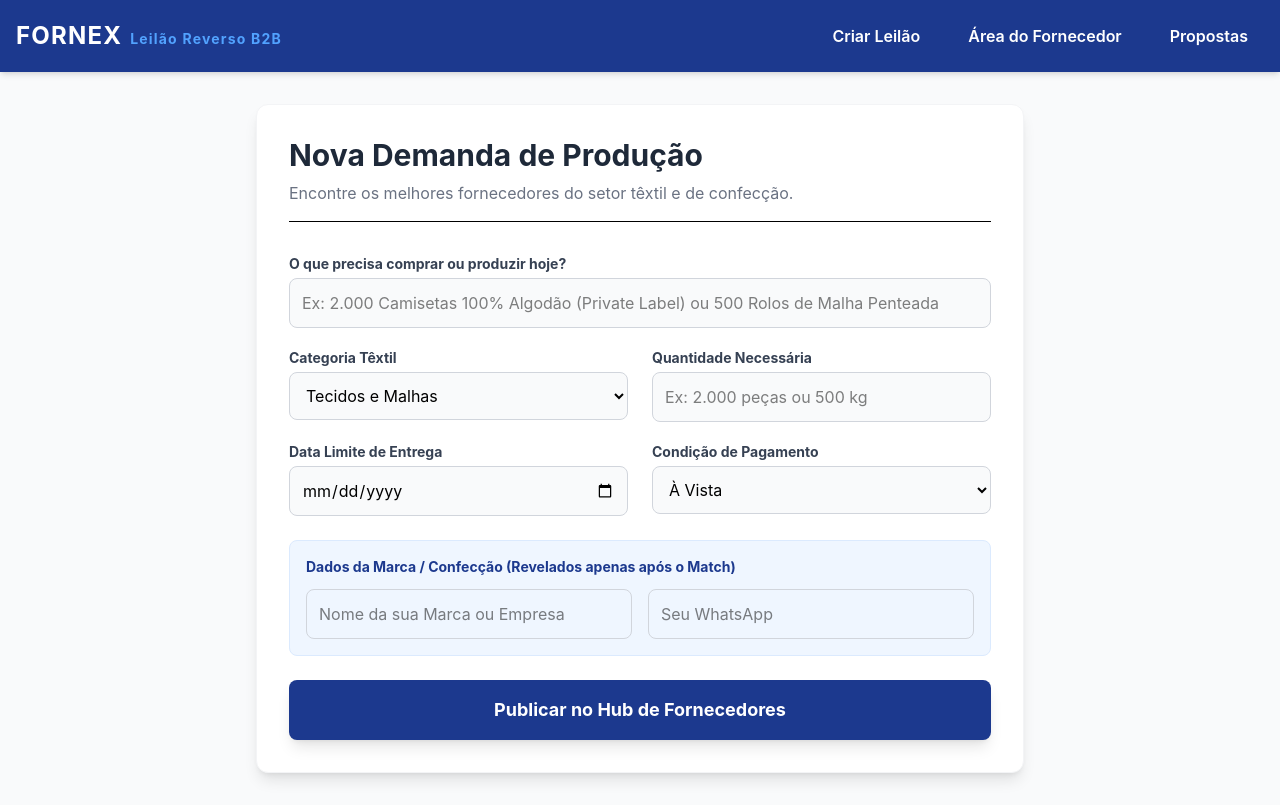
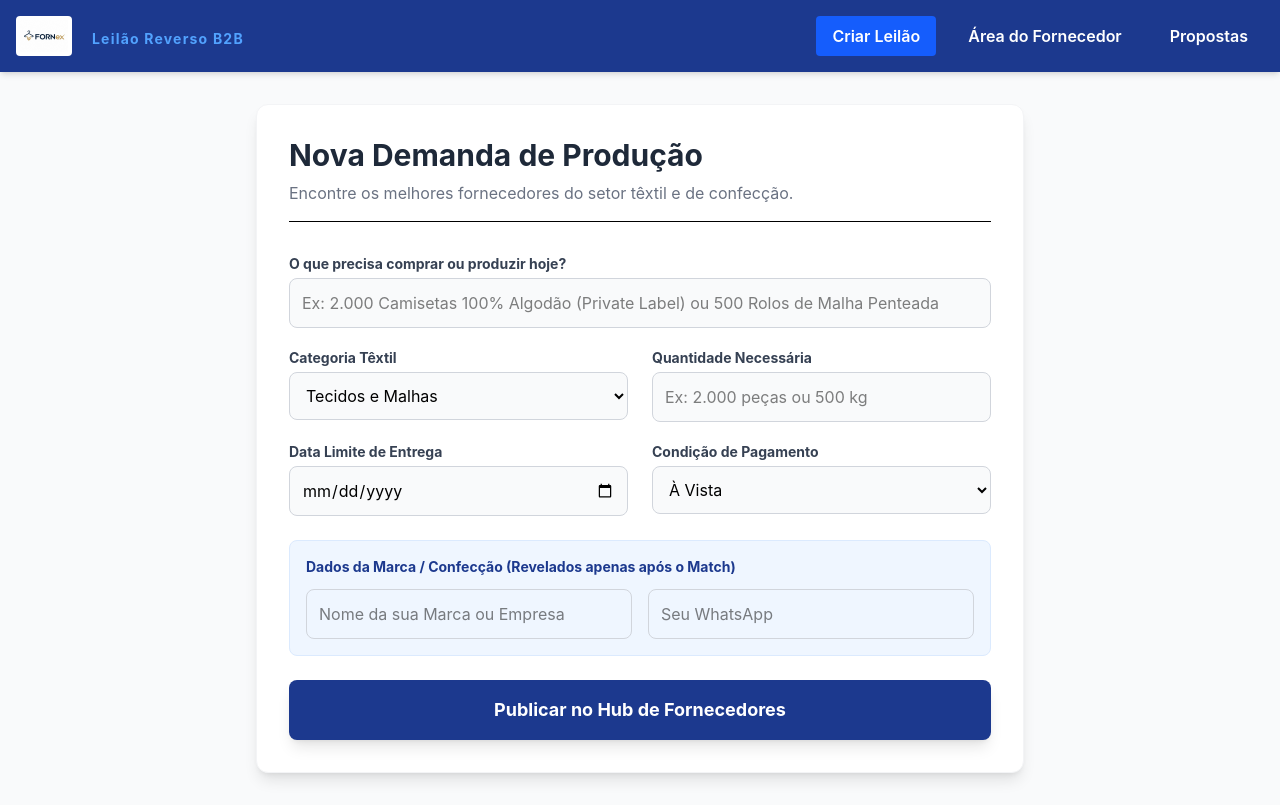
Before and after one commit to I4g0m1t0/Fornex, a React (Vite) app in the folder fornex/: page / in a window 1280 px wide. Built offline with nearby package versions, Linux system fonts and the light colour scheme.

Commit message:
Fix: Mais Ajustes

```diff
--- a/fornex/src/App.jsx
+++ b/fornex/src/App.jsx
@@ -1,4 +1,7 @@
 import { useState } from 'react'
+
+// IMPORTAÇÃO DA IMAGEM LOCAL (Descomente a linha abaixo se for usar uma imagem do seu computador)
+import logoFornex from './assets/fornex.jpeg'
 
 import Comprador from './components/Comprador'
 import Fornecedor from './components/Fornecedor'
@@ -9,20 +12,16 @@ export default function App() {
   const [view, setView] = useState('comprador')
 
   const renderPage = () => {
-
     switch (view) {
-
       case 'comprador':
         return <Comprador mudarTela={setView} />
-
       case 'fornecedor':
         return <Fornecedor />
-
       case 'propostas':
         return <Propostas />
-
       default:
-        return <Dashboard mudarTela={setView} />
+        // Nota: Certifique-se de que o componente Dashboard está importado no topo se for usá-lo como default
+        return <Comprador mudarTela={setView} />
     }
   }
 
@@ -32,36 +31,47 @@ export default function App() {
       {/* NAVBAR */}
       <nav className="bg-blue-900 text-white p-4 shadow-md flex justify-between items-center">
 
-        <h1 className="text-2xl font-bold tracking-wider">
-          FORNEX
-          <span className="text-blue-400 text-sm ml-2">
-            Leilão Reverso B2B
-          </span>
-        </h1>
+        {/* ÁREA DO LOGO E TÍTULO ALINHADOS LADO A LADO */}
+        <div className="flex items-center gap-3">
 
-        <div className="space-x-4">
+          {/* TAG DA IMAGEM */}
+          {/* Se usar imagem local importada: <img src={logoFornex} alt="Logo Fornex" className="h-10 w-auto" /> */}
+          {/* Se usar um link da internet, coloque o link no src abaixo: */}
+          <img
+            src={logoFornex}
+            alt="Logo Fornex"
+            className="h-10 w-auto rounded bg-white p-1"
+          />
 
+          <h1 className="text-2xl font-bold tracking-wider">
+            <span className="text-blue-400 text-sm ml-2 hidden sm:inline-block">
+              Leilão Reverso B2B
+            </span>
+          </h1>
+        </div>
+
+        {/* BOTÕES DE NAVEGAÇÃO */}
+        <div className="space-x-2 md:space-x-4">
           <button
             onClick={() => setView('comprador')}
-            className="px-4 py-2 rounded font-semibold hover:bg-blue-800"
+            className={`px-4 py-2 rounded font-semibold transition-colors ${view === 'comprador' ? 'bg-blue-600' : 'hover:bg-blue-800'}`}
           >
             Criar Leilão
           </button>
 
           <button
             onClick={() => setView('fornecedor')}
-            className="px-4 py-2 rounded font-semibold hover:bg-blue-800"
+            className={`px-4 py-2 rounded font-semibold transition-colors ${view === 'fornecedor' ? 'bg-blue-600' : 'hover:bg-blue-800'}`}
           >
             Área do Fornecedor
           </button>
 
           <button
             onClick={() => setView('propostas')}
-            className="px-4 py-2 rounded font-semibold hover:bg-blue-800"
+            className={`px-4 py-2 rounded font-semibold transition-colors ${view === 'propostas' ? 'bg-blue-600' : 'hover:bg-blue-800'}`}
           >
             Propostas
           </button>
-
         </div>
 
       </nav>
--- a/fornex/src/components/Fornecedor.jsx
+++ b/fornex/src/components/Fornecedor.jsx
@@ -4,7 +4,7 @@ import { supabase } from '../supabaseClient'
 export default function Fornecedor() {
   const [pedidos, setPedidos] = useState([])
   const [pedidoSelecionado, setPedidoSelecionado] = useState(null)
-  const [proposta, setProposta] = useState({ preco_total: '', validade_proposta: '', fornecedor_nome: '', fornecedor_contato: '' })
+  const [proposta, setProposta] = useState({ preco_total: '', fornecedor_nome: '', fornecedor_contato: '' })
 
   const buscarPedidos = async () => {
     const { data } = await supabase.from('pedidos').select('*').eq('status', 'Aberto').order('created_at', { ascending: false })
@@ -13,8 +13,20 @@ export default function Fornecedor() {
 
   const enviarProposta = async (e) => {
     e.preventDefault()
-    const payload = { ...proposta, pedido_id: pedidoSelecionado.id }
-    await supabase.from('propostas').insert([payload])
+
+    const payload = {
+      ...proposta,
+      pedido_id: pedidoSelecionado.id
+    }
+
+    const { error } = await supabase.from('propostas').insert([payload])
+
+    if (error) {
+      console.error('Erro no Supabase:', error)
+      alert('Erro ao enviar lance! Verifique a consola.')
+      return
+    }
+
     alert(`LANCE ENVIADO! \n\nContato liberado: ${pedidoSelecionado.comprador_contato}`)
     setPedidoSelecionado(null)
     buscarPedidos()
@@ -39,8 +51,6 @@ export default function Fornecedor() {
             </div>
           </div>
 
-          {/* GRID QUE USA A TELA INTEIRA */}
-          {/* sm: 1 col | md: 2 cols | lg: 3 cols | xl: 4 cols */}
           <div className="grid grid-cols-1 sm:grid-cols-2 lg:grid-cols-3 xl:grid-cols-4 gap-6">
             {pedidos.map(p => (
               <div key={p.id} className="bg-white rounded-2xl shadow-sm border border-gray-200 flex flex-col h-full hover:shadow-xl hover:border-blue-300 transition-all duration-300 group">
@@ -87,7 +97,6 @@ export default function Fornecedor() {
           )}
         </div>
       ) : (
-        /* FORMULÁRIO DE LANCE (CENTRALIZADO) */
         <div className="max-w-xl mx-auto bg-white p-8 rounded-3xl shadow-2xl border border-gray-100 mt-4">
           <button onClick={() => setPedidoSelecionado(null)} className="text-blue-600 font-bold text-sm mb-6 flex items-center gap-2 hover:underline">
             ← Voltar ao Mural
@@ -96,20 +105,31 @@ export default function Fornecedor() {
           <form onSubmit={enviarProposta} className="space-y-6">
             <div className="border-l-4 border-blue-600 pl-4 py-1">
               <p className="text-xs text-gray-400 font-bold uppercase tracking-widest">Lance para:</p>
-              <h3 className="font-black text-2xl text-gray-800">{pedidoSelecionado.titulo}</h3>
+              <h3 className="font-black text-2xl text-gray-800 mb-3">{pedidoSelecionado.titulo}</h3>
+
+              {/* ADICIONADO: QUANTIDADE E PAGAMENTO BEM VISÍVEIS */}
+              <div className="flex flex-wrap gap-3">
+                <span className="bg-gray-100 text-gray-700 px-3 py-1.5 rounded-lg text-sm font-bold border border-gray-200">
+                  📦 Qtd: <span className="text-blue-700">{pedidoSelecionado.quantidade}</span>
+                </span>
+                <span className="bg-gray-100 text-gray-700 px-3 py-1.5 rounded-lg text-sm font-bold border border-gray-200">
+                  💳 Pagamento: <span className="text-blue-700">{pedidoSelecionado.condicao_pagamento}</span>
+                </span>
+              </div>
             </div>
 
-            <div className="space-y-4">
+            <div className="space-y-4 pt-2">
               <div>
                 <label className="block text-xs font-black text-gray-500 uppercase mb-2">Seu Preço Total (R$)</label>
                 <div className="relative">
                   <span className="absolute left-4 top-1/2 -translate-y-1/2 font-bold text-green-600">R$</span>
                   <input type="number" step="0.01" required className="w-full p-4 pl-12 text-3xl font-black bg-green-50 border-2 border-green-200 rounded-2xl text-green-700 focus:ring-4 focus:ring-green-100 outline-none transition-all" placeholder="0,00" onChange={e => setProposta({...proposta, preco_total: e.target.value})} />
                 </div>
+                <p className="text-xs text-gray-400 font-semibold mt-2 text-right">Preço para {pedidoSelecionado.quantidade}</p>
               </div>
 
               <div className="grid grid-cols-1 md:grid-cols-2 gap-4 pt-4">
-                 <input type="text" required placeholder="Nome da sua Empresa" className="w-full p-4 bg-gray-50 border border-gray-200 rounded-xl outline-none focus:border-blue-500" onChange={e => setProposta({...proposta, fornecedor_nome: e.target.value})} />
+                 <input type="text" required placeholder="Nome da Empresa" className="w-full p-4 bg-gray-50 border border-gray-200 rounded-xl outline-none focus:border-blue-500" onChange={e => setProposta({...proposta, fornecedor_nome: e.target.value})} />
                  <input type="text" required placeholder="Seu WhatsApp" className="w-full p-4 bg-gray-50 border border-gray-200 rounded-xl outline-none focus:border-blue-500" onChange={e => setProposta({...proposta, fornecedor_contato: e.target.value})} />
               </div>
             </div>
--- a/fornex/src/main.jsx
+++ b/fornex/src/main.jsx
@@ -1,6 +1,6 @@
 import { StrictMode } from 'react'
 import { createRoot } from 'react-dom/client'
-import './index.css' // <-- ISSO AQUI É O QUE FAZ O ESTILO FUNCIONAR!
+import './index.css'
 import App from './App.jsx'
 
 createRoot(document.getElementById('root')).render(
```
Also changed, not shown: fornex/src/assets/fornex.jpeg (added).
